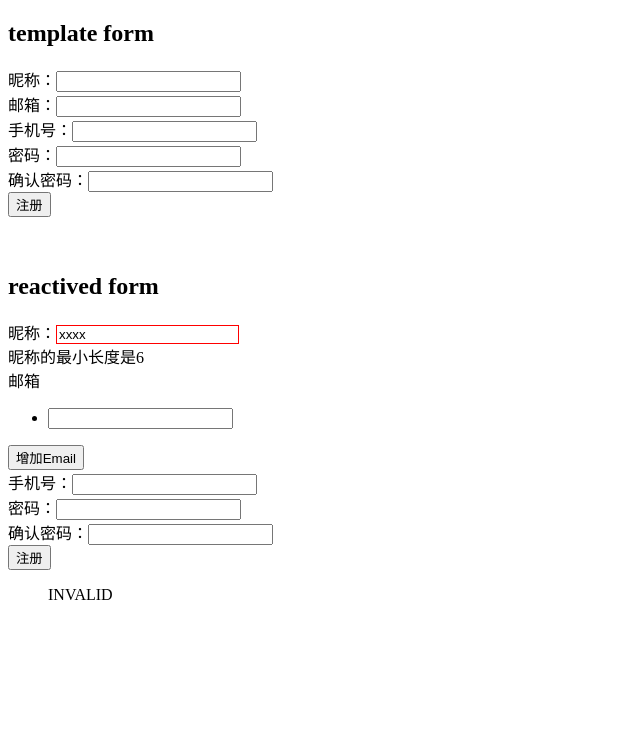
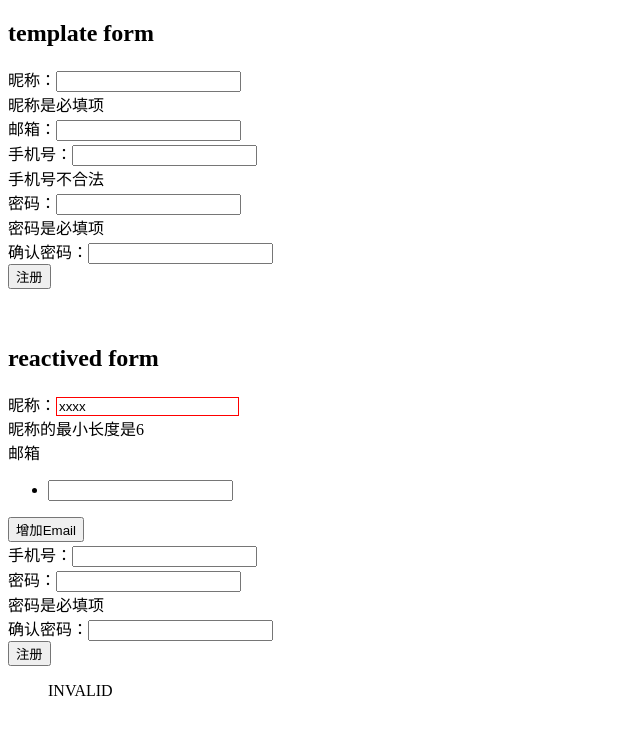
Before and after one commit to LeMueller/angular_form, an Angular app: page / in a window 1280 px wide. Shown: the top 734 px of the page, without its empty margins (0-640 px from the left). Built offline with nearby package versions, Linux system fonts and the light colour scheme.

Commit message:
Add invalid indicator to template

```diff
--- a/src/app/reactived-form/reactived-form.component.html
+++ b/src/app/reactived-form/reactived-form.component.html
@@ -2,7 +2,7 @@
 
 <form [formGroup]="formModel" (submit)="createUser()">
     <!-- 绑定对象里面的名字时，除了formControlArray, 都要用 xxxName。 因为[]是属性绑定， 类里一定更要有一个对应的属性，然而对象里的名字不是类里的属性，所以不行 -->
-    <div>昵称：<input formControlName="nickName" type="text" required pattern="[a-zA-Z0-9]+" [class.inputHasError]="formModel.get('nickName').invalid"></div>
+    <div>昵称：<input formControlName="nickName" type="text" required pattern="[a-zA-Z0-9]+" [class.inputHasError]="formModel.get('nickName')"></div>
 
     <!-- hasError(errorCode, path) errorCode: error的key， path: error的formControlName example: nickName: ['xxxx', [Validators.required, Validators.minLength(6)]]-->
     <div [hidden]="!formModel.hasError('required', 'nickName')">
@@ -37,7 +37,7 @@
       <div>密码：<input formControlName="password" type="password"></div>
 
       <!-- Use status of the item in formModel (touched & untouched 是否获取过焦点)-->
-      <div [hidden]="formModel.get('passwordInfo.password').valid || formModel.get('passwordInfo.password').untouched">
+      <div [hidden]="formModel.get('passwordInfo.password').valid && formModel.get('passwordInfo.password').untouched">
         <div [hidden]="!formModel.hasError('required', 'passwordInfo.password')">密码是必填项</div>
       </div>
 
@@ -45,7 +45,8 @@
     </div>
     <!-- Problem: 这里始终不对,不知道为什么 -->
     <div [hidden]="!formModel.hasError('password', 'passwordInfo')">
-      {{formModel.getError('password', 'passwordInfo')?.description}}
+      <!-- {{formModel.getError('password', 'passwordInfo')?.description}} -->
+      test
     </div>
 
     <button type="submit">注册</button>
--- a/src/app/template-form/template-form.component.html
+++ b/src/app/template-form/template-form.component.html
@@ -6,13 +6,32 @@
 <!-- <div ngForm> -->
   <!-- <div>昵称：<input #myNickName="ngModel" ngModel name="nickname"         type="text" required pattern="[a-zA-Z0-9]+"></div> -->
   <div>昵称：<input ngModel required minlength="6" name="nickname" type="text" required pattern="[a-zA-Z0-9]+"></div>
+  <div [hidden]="!myForm.form.hasError('required', 'nickname')" >
+    昵称是必填项
+  </div>
+  <div [hidden]="!myForm.form.hasError('minlength', 'nickname')" >
+      昵称的最小长度是6
+    </div>
+
+
   <div>邮箱：<input ngModel name="email" type="email"></div>
+
   <div>手机号：<input ngModel name="mobile" mobile type="number"></div>
+  <div [hidden]="!myForm.form.hasError('mobile', 'mobile')">
+      手机号不合法
+      </div>
 
   <div ngModelGroup="passwordInfo" password>
-    <div>密码：<input ngModel name="password" type="password"></div>
+    <div>密码：<input ngModel required name="password" type="password"></div>
+    <div [hidden]="!myForm.form.hasError('required', 'passwordInfo.password')">密码是必填项</div>
+
     <div>确认密码：<input ngModel name="passwordConfirm" type="password"></div>
   </div>
+
+  <!-- 这里是对的-->
+  <div [hidden]="!myForm.form.hasError('password', 'passwordInfo')">
+      {{myForm.form.getError('password', 'passwordInfo')?.description}}
+    </div>
 
   <button type="submit">注册</button>
 <!-- </div> -->
--- a/src/app/validators/validators.ts
+++ b/src/app/validators/validators.ts
@@ -24,6 +24,8 @@ export const mobileAsyncValidator: ValidatorFn = (mobile: FormControl): Validati
 
 export const passwordValidatorReactived: ValidatorFn = (info: FormGroup): ValidationErrors | null => {
 
+    console.log('reactived.info: ', info);
+
     let password;
     let passwordConfirm;
     let valid:boolean = false;
@@ -49,7 +51,7 @@ export const passwordValidatorReactived: ValidatorFn = (info: FormGroup): Valida
   // 自定义formGroup的校验方法
 export const passwordValidatorTemlate: ValidatorFn = (info: FormGroup): ValidationErrors | null => {
 
-    console.log('info: ', info);
+    console.log('template.info: ', info);
 
 
     // formGroupName 是passwordInfo
```
